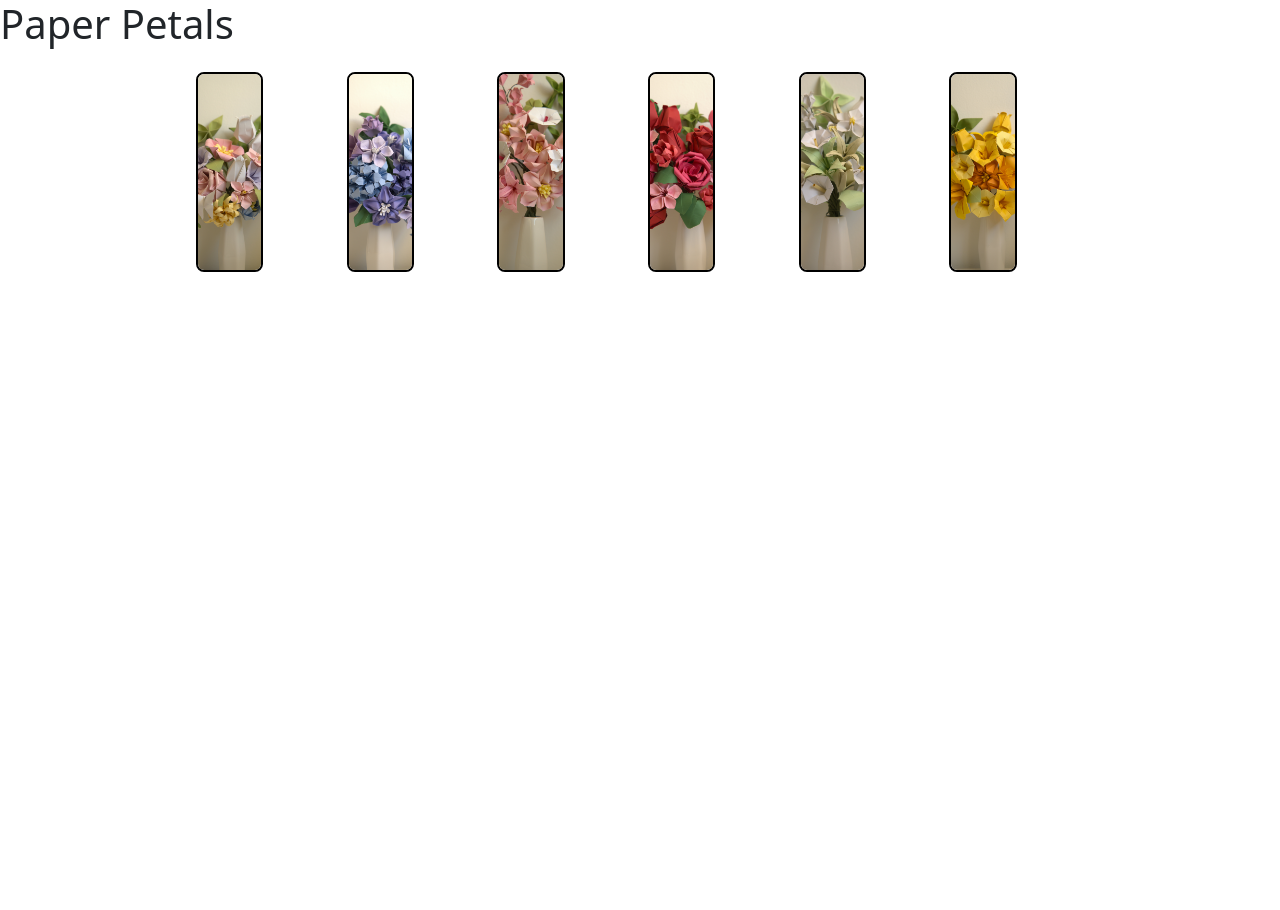
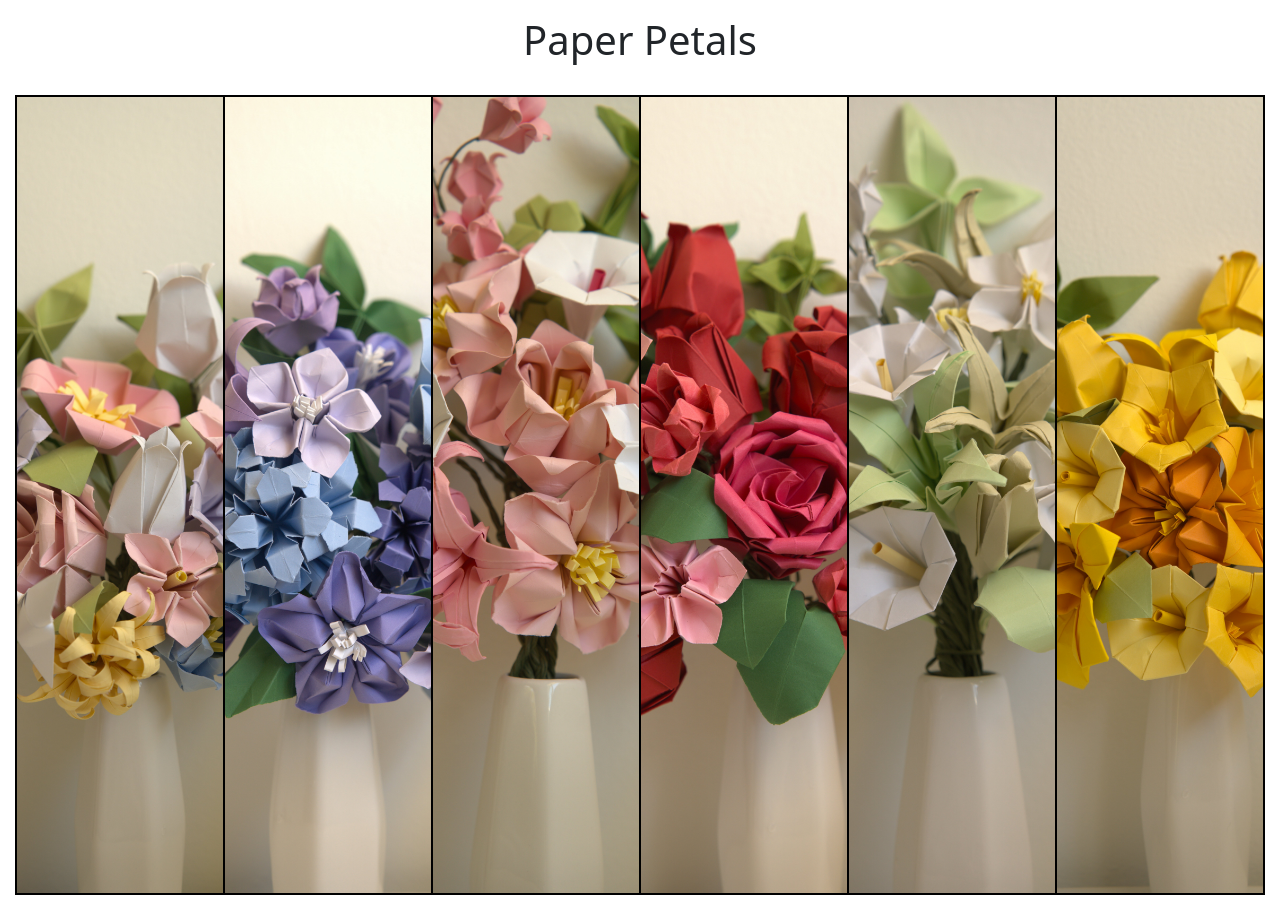
Before and after one commit to nicolastoon/flowering, a React (Vite) app: page / in a window 1280 px wide. Before the commit the page ends 800 px from the top, so only its background shows below. Built offline with nearby package versions, Linux system fonts and the light colour scheme.

Commit message:
cooking something up? probably not

```diff
--- a/src/components/Title.tsx
+++ b/src/components/Title.tsx
@@ -1,5 +1,5 @@
 export default function Title() {
     return (
-        <h1>Paper Petals</h1>
+        <h1 id='title'>Paper Petals</h1>
     );
 }
--- a/src/style.css
+++ b/src/style.css
@@ -1,30 +1,29 @@
+#title {
+  text-align: center;
+  font-size: 2.5rem;
+  margin: 1rem 0;
+}
+
 .flower-collection {
   display: flex;
+  width: -webkit-fill-available;
   flex-direction: row;
   justify-content: center;
-  flex-wrap: wrap;
-  gap: 1rem;
   padding: 1rem;
-}
-
-.individual-flower {
-  display: flex;
-  flex-direction: column;
-  align-items: center;
-  gap: 0.5rem;
 }
 
 .flower-img-wrapper {
   position: relative;
   display: inline-block;
+  width: 20%;
+  margin: -1px;
 }
 
 .flower-img {
-  max-width: 50%;
-  height: 200px;
+  width: 100%;
+  height: 800px;
   object-fit: cover;
   border: 2px solid black;
-  border-radius: 8px;
 }
 
 .main {
```
